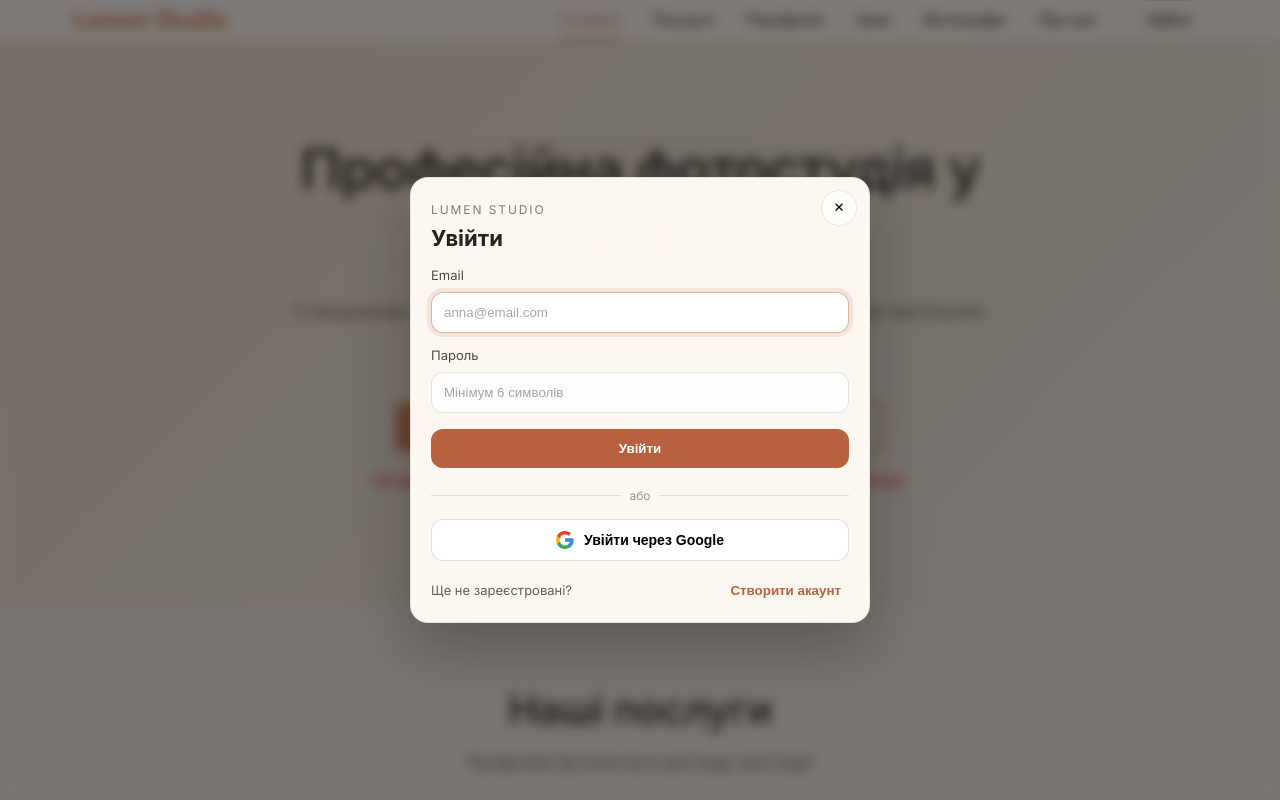
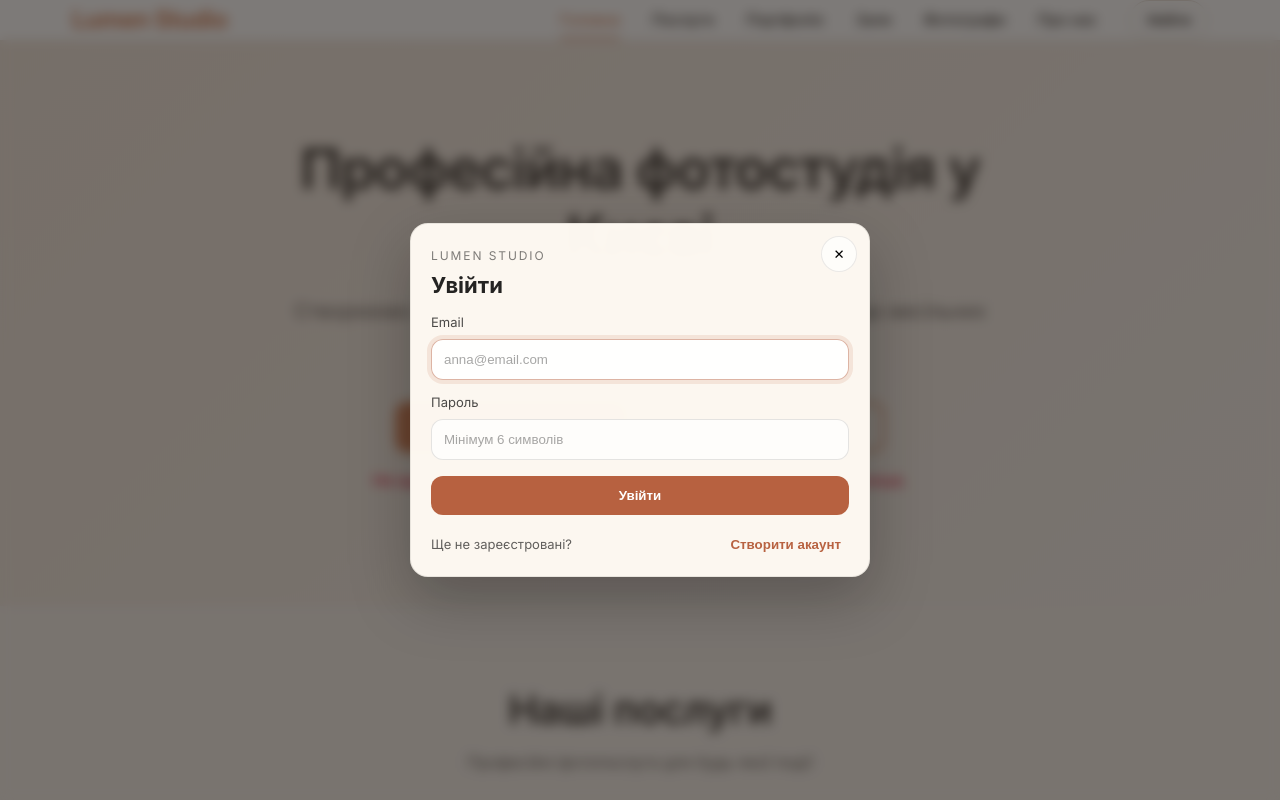
Before and after one commit to nimpo0/lumenstudio, a React (Vite) app: page / in a window 1280 px wide. Both pictures are taken after a click on the button "Увійти". Shown: the top 800 px of the page. Built offline with nearby package versions, Linux system fonts and the light colour scheme; no server answers.

Commit message:
remove google auth

```diff
--- a/src/app/authorization/authContext.jsx
+++ b/src/app/authorization/authContext.jsx
@@ -1,5 +1,5 @@
 import React, { createContext, useContext, useEffect, useMemo, useState } from "react";
-import { subscribeToAuth, logIn, logOut, signUp, logInWithGoogle } from "./authService";
+import { subscribeToAuth, logIn, logOut, signUp } from "./authService";
 
 const AuthContext = createContext(null);
 
@@ -29,11 +29,6 @@
       setUser(u);
       return u;
     },
-    loginWithGoogle: async () => {
-      const u = await logInWithGoogle();
-      setUser(u);
-      return u;
-    },
     logout: async () => {
       await logOut();
       setUser(null);
--- a/src/app/authorization/authService.js
+++ b/src/app/authorization/authService.js
@@ -1,5 +1,3 @@
-import { signInWithGoogle } from "../firebase";
-
 const API_URL = "https://nimpo0-github-io.onrender.com";
 const TOKEN_KEY = "lumen_token";
 
@@ -57,17 +55,6 @@
   return data.user;
 }
 
-export async function logInWithGoogle() {
-  const { idToken } = await signInWithGoogle();
-  const data = await api("/api/auth/google", {
-    method: "POST",
-    body: JSON.stringify({ idToken }),
-  });
-
-  setToken(data.token);
-  return data.user;
-}
-
 export async function logOut() {
   setToken(null);
 }
--- a/src/app/authorization/loginAndSignup.css
+++ b/src/app/authorization/loginAndSignup.css
@@ -164,48 +164,6 @@
   color: rgba(0, 0, 0, 0.45);
 }
 
-.ls-divider {
-  display: flex;
-  align-items: center;
-  gap: 8px;
-  margin: 6px 0 2px;
-  color: rgba(0, 0, 0, 0.4);
-  font-size: 12px;
-}
-
-.ls-divider::before,
-.ls-divider::after {
-  content: "";
-  flex: 1;
-  height: 1px;
-  background: rgba(0, 0, 0, 0.1);
-}
-
-.ls-google-btn {
-  display: flex;
-  align-items: center;
-  justify-content: center;
-  gap: 10px;
-  width: 100%;
-  padding: 11px 14px;
-  border-radius: 12px;
-  border: 1px solid rgba(0, 0, 0, 0.12);
-  background: white;
-  cursor: pointer;
-  font-weight: 600;
-  font-size: 14px;
-  transition: background 0.15s;
-}
-
-.ls-google-btn:hover:not(:disabled) {
-  background: rgba(0, 0, 0, 0.03);
-}
-
-.ls-google-btn:disabled {
-  opacity: 0.6;
-  cursor: not-allowed;
-}
-
 @media (max-width: 420px) {
   .ls-modal {
     padding: 18px 16px 16px;
--- a/src/app/authorization/loginAndSignup.js
+++ b/src/app/authorization/loginAndSignup.js
@@ -1,7 +1,7 @@
 import React, { useEffect, useRef, useState } from "react";
 import "./loginAndSignup.css";
 
-const LoginAndSignup = ({ isOpen, onClose, onLogin, onSignUp, onGoogleLogin }) => {
+const LoginAndSignup = ({ isOpen, onClose, onLogin, onSignUp }) => {
   const [isLogin, setIsLogin] = useState(true);
   const [loading, setLoading] = useState(false);
   const [errorText, setErrorText] = useState("");
@@ -109,35 +109,6 @@
             {loading ? "Зачекайте…" : isLogin ? "Увійти" : "Зареєструватися"}
           </button>
 
-          <>
-              <div className="ls-divider"><span>або</span></div>
-              <button
-                type="button"
-                className="ls-google-btn"
-                disabled={loading}
-                onClick={async () => {
-                  setErrorText("");
-                  setLoading(true);
-                  try {
-                    await onGoogleLogin();
-                    onClose?.();
-                  } catch (err) {
-                    console.error("Google auth error:", err);
-                    setErrorText(err?.message || String(err) || "Помилка Google входу");
-                  } finally {
-                    setLoading(false);
-                  }
-                }}
-              >
-                <svg width="18" height="18" viewBox="0 0 18 18" aria-hidden="true">
-                  <path fill="#4285F4" d="M17.64 9.205c0-.639-.057-1.252-.164-1.841H9v3.481h4.844a4.14 4.14 0 0 1-1.796 2.717v2.258h2.908c1.702-1.567 2.684-3.875 2.684-6.615z"/>
-                  <path fill="#34A853" d="M9 18c2.43 0 4.467-.806 5.956-2.18l-2.908-2.258c-.806.54-1.837.86-3.048.86-2.344 0-4.328-1.584-5.036-3.711H.957v2.332A8.997 8.997 0 0 0 9 18z"/>
-                  <path fill="#FBBC05" d="M3.964 10.71A5.41 5.41 0 0 1 3.682 9c0-.593.102-1.17.282-1.71V4.958H.957A8.996 8.996 0 0 0 0 9c0 1.452.348 2.827.957 4.042l3.007-2.332z"/>
-                  <path fill="#EA4335" d="M9 3.58c1.321 0 2.508.454 3.44 1.345l2.582-2.58C13.463.891 11.426 0 9 0A8.997 8.997 0 0 0 .957 4.958L3.964 7.29C4.672 5.163 6.656 3.58 9 3.58z"/>
-                </svg>
-                Увійти через Google
-              </button>
-          </>
 
           <div className="ls-switch">
             <span className="ls-switch-text">
--- a/src/app/components/Navbar.jsx
+++ b/src/app/components/Navbar.jsx
@@ -10,7 +10,7 @@
   const location = useLocation();
   const navigate = useNavigate();
 
-  const { user, logout, login, signup, loginWithGoogle, authLoading } = useAuth();
+  const { user, logout, login, signup, authLoading } = useAuth();
 
   const role = user?.role || "client";
 
@@ -114,7 +114,6 @@
         onClose={() => setAuthOpen(false)}
         onLogin={login}
         onSignUp={signup}
-        onGoogleLogin={loginWithGoogle}
       />
     </>
   );
--- a/src/app/firebase.js
+++ b/src/app/firebase.js
@@ -1,5 +1,5 @@
 import { initializeApp, getApps } from "firebase/app";
-import { getAuth, GoogleAuthProvider, signInWithPopup } from "firebase/auth";
+import { getAuth } from "firebase/auth";
 
 function getFirebaseApp() {
   if (getApps().length) return getApps()[0];
@@ -17,10 +17,6 @@
   });
 }
 
-export async function signInWithGoogle() {
-  const app = getFirebaseApp();
-  const auth = getAuth(app);
-  const result = await signInWithPopup(auth, new GoogleAuthProvider());
-  const idToken = await result.user.getIdToken();
-  return { idToken, user: result.user };
+export function getFirebaseAuth() {
+  return getAuth(getFirebaseApp());
 }
--- a/src/app/pages/Home.jsx
+++ b/src/app/pages/Home.jsx
@@ -23,7 +23,7 @@
   const [error, setError] = useState("");
   const [authOpen, setAuthOpen] = useState(false);
   const navigate = useNavigate();
-  const { user, login, signup, loginWithGoogle, authLoading } = useAuth();
+  const { user, login, signup, authLoading } = useAuth();
 
   useEffect(() => {
     const fetchHomeData = async () => {
@@ -109,11 +109,6 @@
           }}
           onSignUp={async (email, pass, name) => {
             await signup(email, pass, name);
-            setAuthOpen(false);
-            navigate("/booking");
-          }}
-          onGoogleLogin={async () => {
-            await loginWithGoogle();
             setAuthOpen(false);
             navigate("/booking");
           }}
--- a/src/app/pages/Services.jsx
+++ b/src/app/pages/Services.jsx
@@ -158,7 +158,7 @@
   const [loading, setLoading] = useState(true);
   const [error, setError] = useState("");
   const [authOpen, setAuthOpen] = useState(false);
-  const { user, login, signup, loginWithGoogle, authLoading } = useAuth();
+  const { user, login, signup, authLoading } = useAuth();
 
   useEffect(() => {
     const fetchServices = async () => {
@@ -426,11 +426,6 @@
               setAuthOpen(false);
               navigate("/booking");
             }}
-            onGoogleLogin={async () => {
-              await loginWithGoogle();
-              setAuthOpen(false);
-              navigate("/booking");
-            }}
           />
         </Modal>
       )}
```
Also changed, not shown: src/app/supabase.js (+0 -11 lines), 1 other file (tests, documents, lock files or other folders).
